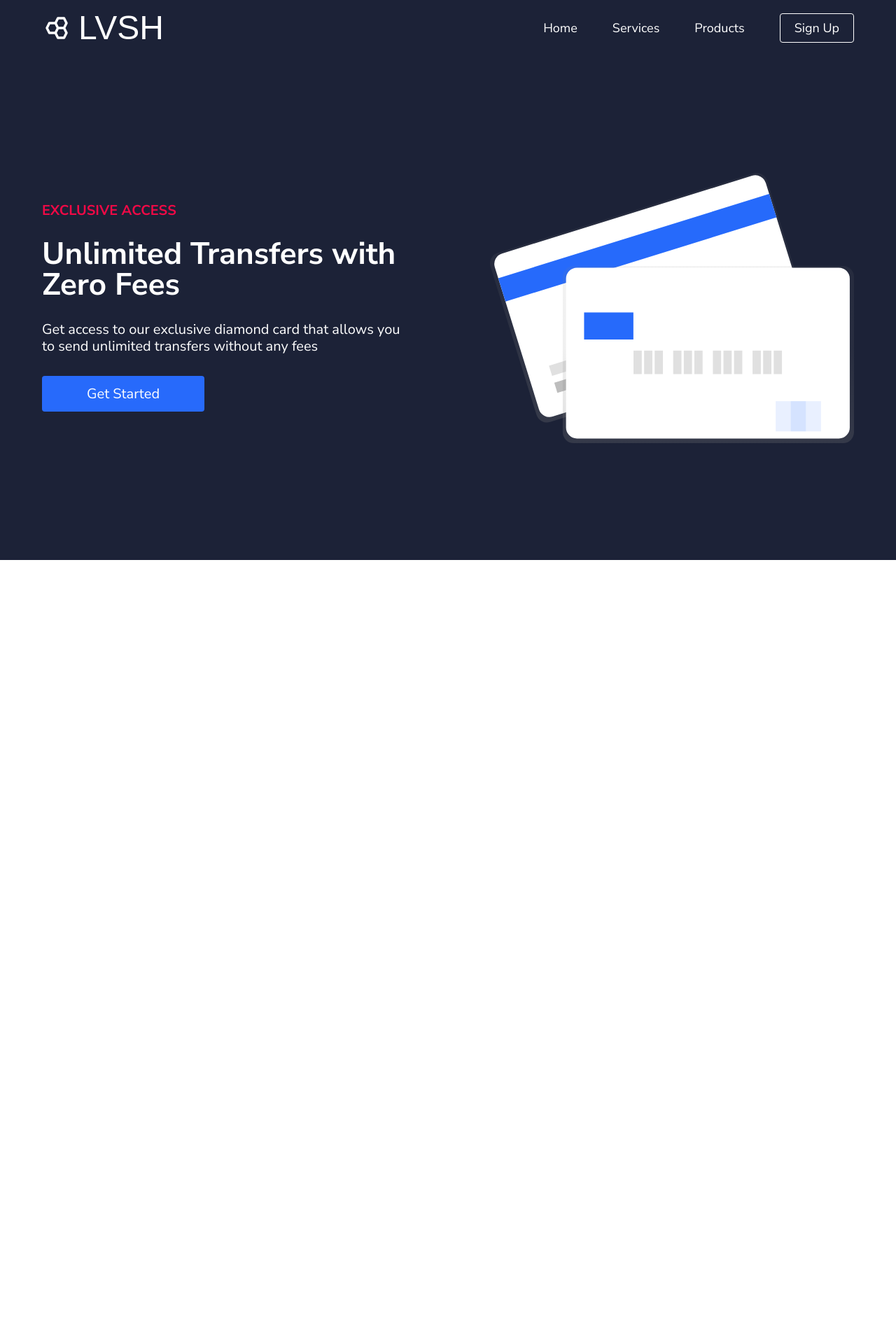
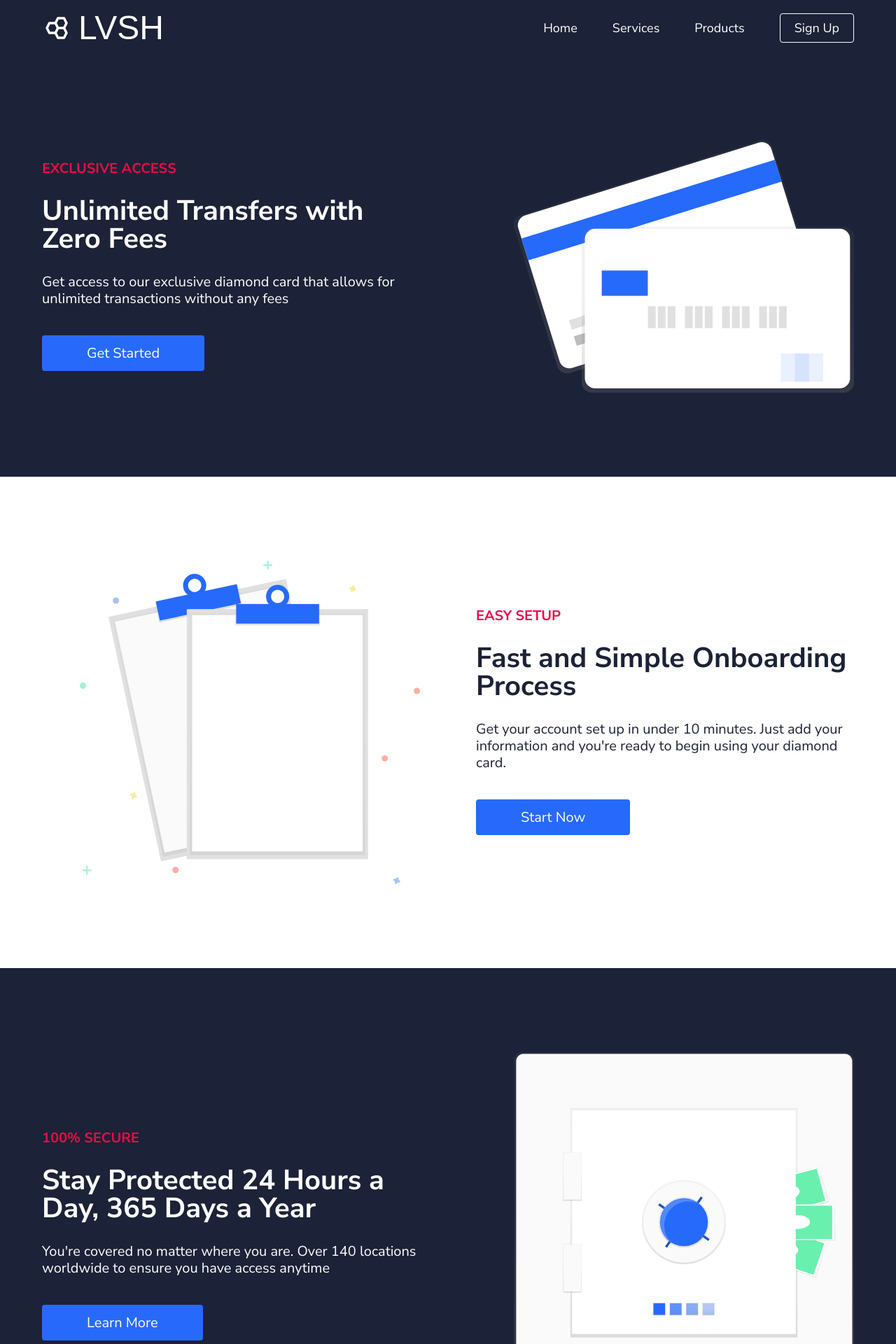
Before and after one commit to mpurcella/lvsh, a React (Create React App) app: page / in a window 1280 px wide. Shown: the top 1920 px of the page at 70% size. Before the commit the page ends 800 px from the top, so only its background shows below. Built offline with nearby package versions, Linux system fonts and the light colour scheme; a web font is replaced by a local one.

Commit message:
Added Home Design

```diff
--- a/src/components/Hero.js
+++ b/src/components/Hero.js
@@ -4,15 +4,16 @@ import { Link } from 'react-router-dom';
 import './Hero.scss';
 
 let Hero = ({
-    lightBg, heading, lightText, lightTextDesc, subheading, description, buttonText, src, alt, imgLocation }) => {
+    lightBg, heading, lightText, lightTextDesc, subheading, description, buttonText, src, alt, imgLocation, imgOrder }) => {
     return (
         <>
             <div className={lightBg ? 'home-hero' : 'home-hero darkBg'}>
                 <div className="home-hero-container">
                     <div className="home-hero-row row">
-                        <div className="home-hero-col">
+                        <div className="home-hero-col" style={{ order: imgOrder === 'start' ? 0 : 1 }}>
                             <div className="home-hero-text-wrapper">
-                                <div className="home-hero-heading">{heading}</div>
+                                <div className="test">
+                                    <h3 className="home-hero-heading">{heading}</h3>
                                     <h2 className={lightText ? 'home-hero-subheading' : 'home-hero-subheading dark'}>{subheading}</h2>
                                     <p className={lightTextDesc ? 'home-hero-description' : 'home-hero-description dark'}>{description}</p>
                                     <Link to='/sign-up'>
@@ -20,6 +21,7 @@ let Hero = ({
                                             {buttonText}
                                         </Button>
                                     </Link>
+                                </div>
                             </div>
                         </div>
                         <div className="home-hero-col">
--- a/src/components/Hero.scss
+++ b/src/components/Hero.scss
@@ -1,20 +1,14 @@
 .home-hero {
     width: 100%;
-    height: 90vh;
     display: flex;
     align-items: center;
-    padding: 4rem 2rem;
+    padding: 8rem 2rem;
     box-sizing: border-box;
-
-    @media (max-width: 992px) {
-        height: 100%;
-    }
 
     &-container {
         color: #fff;
-    }
 
-    &-row {
+        .home-hero-row {
             display: flex;
             justify-content: space-between;
             align-items: center;
@@ -22,13 +16,9 @@
             @media (max-width: 992px) {
                 flex-wrap: wrap;
             }
-    }
 
-    &-col:nth-child(1) {
+            .home-hero-col:nth-child(1) {
                 width: 50%;
-        padding: 4rem;
-        margin-right: 2rem;
-        box-sizing: border-box;
 
                 @media (max-width: 992px) {
                     width: 100%;
@@ -36,12 +26,15 @@
                 }
 
                 .home-hero-text-wrapper {
+                    padding: 4rem;
+                    box-sizing: border-box;
 
                     @media (max-width: 992px) {
                         display: flex;
                         flex-direction: column;
                         align-items: center;
                         text-align: center;
+                        padding: 2rem;
                     }
 
                     .home-hero-heading {
@@ -60,32 +53,32 @@
                         }
 
                         @media (max-width: 576px) {
-                    font-size: 1.2rem;
+                            font-size: 1.6rem;
                         }
                     }
 
                     .home-hero-subheading {
-                font-size: 4.4rem;
+                        font-size: 4rem;
                         margin-bottom: 3rem;
                         font-weight: 900;
 
                         @media (max-width: 1200px) {
-                    font-size: 4.2rem;
+                            font-size: 3.8rem;
                         }
 
                         @media (max-width: 768px) {
-                    font-size: 4rem;
+                            font-size: 3.6rem;
                         }
 
                         @media (max-width: 576px) {
-                    font-size: 3.6rem;
+                            font-size: 3.4rem;
                         }
                     }
 
                     .home-hero-description {
                         font-size: 2rem;
                         line-height: 1.2;
-                margin-bottom: 3rem;
+                        margin-bottom: 4rem;
 
                         @media (max-width: 1200px) {
                             font-size: 1.8rem;
@@ -96,17 +89,14 @@
                         }
 
                         @media (max-width: 576px) {
-                    font-size: 1.2rem;
+                            font-size: 1.6rem;
                         }
                     }
                 }
             }
 
-    &-col:nth-child(2) {
+            .home-hero-col:nth-child(2) {
                 width: 50%;
-        padding: 4rem;
-        margin-left: 2rem;
-        box-sizing: border-box;
 
                 @media (max-width: 992px) {
                     width: 100%;
@@ -114,19 +104,26 @@
                 }
 
                 .home-hero-img-wrapper {
+                    box-sizing: border-box;
                     display: flex;
                     justify-content: flex-end;
+                    align-items: center;
+                    padding: 4rem;
+                    box-sizing: border-box;
 
                     @media (max-width: 992px) {
                         justify-content: center;
+                        padding: 2rem
                     }
 
                     .home-hero-img {
                         min-width: 300px;
-                width: 100%;
+                        width: 90%;
 
                         @media (max-width: 992px) {
                             width: 50%;
+                        }
+                    }
                 }
             }
         }
--- a/src/components/Navbar.scss
+++ b/src/components/Navbar.scss
@@ -1,19 +1,18 @@
 .navbar {
     width: 100%;
     height: 10vh;
-    position: relative;
+    background-color: #1c2237;
+    position: sticky;
+    top: 0;
 
     &-container {
         width: 100%;
         height: 10vh;
-        position: fixed;
-        top: 0;
-        background-color: #1c2237;
+        padding: 1rem 6rem;
+        box-sizing: border-box;
         display: flex;
         justify-content: space-between;
         align-items: center;
-        padding: 2rem 6rem;
-        box-sizing: border-box;
         z-index: 999;
 
         .navbar-logo {
--- a/src/components/pages/HomePage/Data.js
+++ b/src/components/pages/HomePage/Data.js
@@ -1,4 +1,7 @@
-import cardsImg from '../../../images/cards.svg';
+import img1 from '../../../images/svg-1.svg';
+import img5 from '../../../images/svg-5.svg';
+import img7 from '../../../images/svg-7.svg';
+import img8 from '../../../images/svg-8.svg';
 
 let homeObjOne = {
     lightBg: false,
@@ -6,11 +9,54 @@ let homeObjOne = {
     lightTextDesc: true,
     heading: 'Exclusive Access',
     subheading: 'Unlimited Transfers with Zero Fees',
-    description: 'Get access to our exclusive diamond card that allows you to send unlimited transfers without any fees',
+    description: 'Get access to our exclusive diamond card that allows for unlimited transactions without any fees',
     buttonText: 'Get Started',
-    imgStart: '',
-    src: cardsImg,
+    imgLocation: '',
+    imgOrder: 'start',
+    src: img1,
     alt: 'Credit Card',
 }
 
-export { homeObjOne };
+let homeObjTwo = {
+    lightBg: false,
+    lightText: true,
+    lightTextDesc: true,
+    heading: '100% Secure',
+    subheading: 'Stay Protected 24 Hours a Day, 365 Days a Year',
+    description: "You're covered no matter where you are. Over 140 locations worldwide to ensure you have access anytime",
+    buttonText: 'Learn More',
+    imgLocation: '',
+    imgOrder: 'start',
+    src: img5,
+    alt: 'Vault'
+};
+
+let homeObjThree = {
+    lightBg: true,
+    lightText: false,
+    lightTextDesc: false,
+    heading: 'Easy Setup',
+    subheading: 'Fast and Simple Onboarding Process',
+    description: "Get your account set up in under 10 minutes. Just add your information and you're ready to begin using your diamond card.",
+    buttonText: 'Start Now',
+    // imgLocation: 'start',
+    imgOrder: '',
+    src: img7,
+    alt: 'Vault'
+};
+
+let homeObjFour = {
+    lightBg: true,
+    lightText: false,
+    lightTextDesc: false,
+    heading: 'Data Analytics',
+    subheading: 'Every Transaction is Stored in Our Secure Cloud Database',
+    description: 'Never worry again about saving reciepts. We store your data so you have access to it whenever you need it.',
+    buttonText: 'Sign Up Now',
+    // imgLocation: 'start',
+    imgOrder: '',
+    src: img8,
+    alt: 'Vault'
+};
+
+export { homeObjOne, homeObjTwo, homeObjThree, homeObjFour };
--- a/src/components/pages/HomePage/Home.js
+++ b/src/components/pages/HomePage/Home.js
@@ -1,11 +1,14 @@
 import React from 'react';
 import Hero from '../../Hero';
-import { homeObjOne } from './Data';
+import { homeObjOne, homeObjTwo, homeObjThree, homeObjFour } from './Data';
 
 let Home = () => {
     return (
         <>
             <Hero {...homeObjOne} />
+            <Hero {...homeObjThree} />
+            <Hero {...homeObjTwo} />
+            <Hero {...homeObjFour} />
         </>
     )
 }
```
Also changed, not shown: src/images/svg-1.svg (renamed from src/images/cards.svg). Lines whose indentation alone changed are shown as unchanged.
